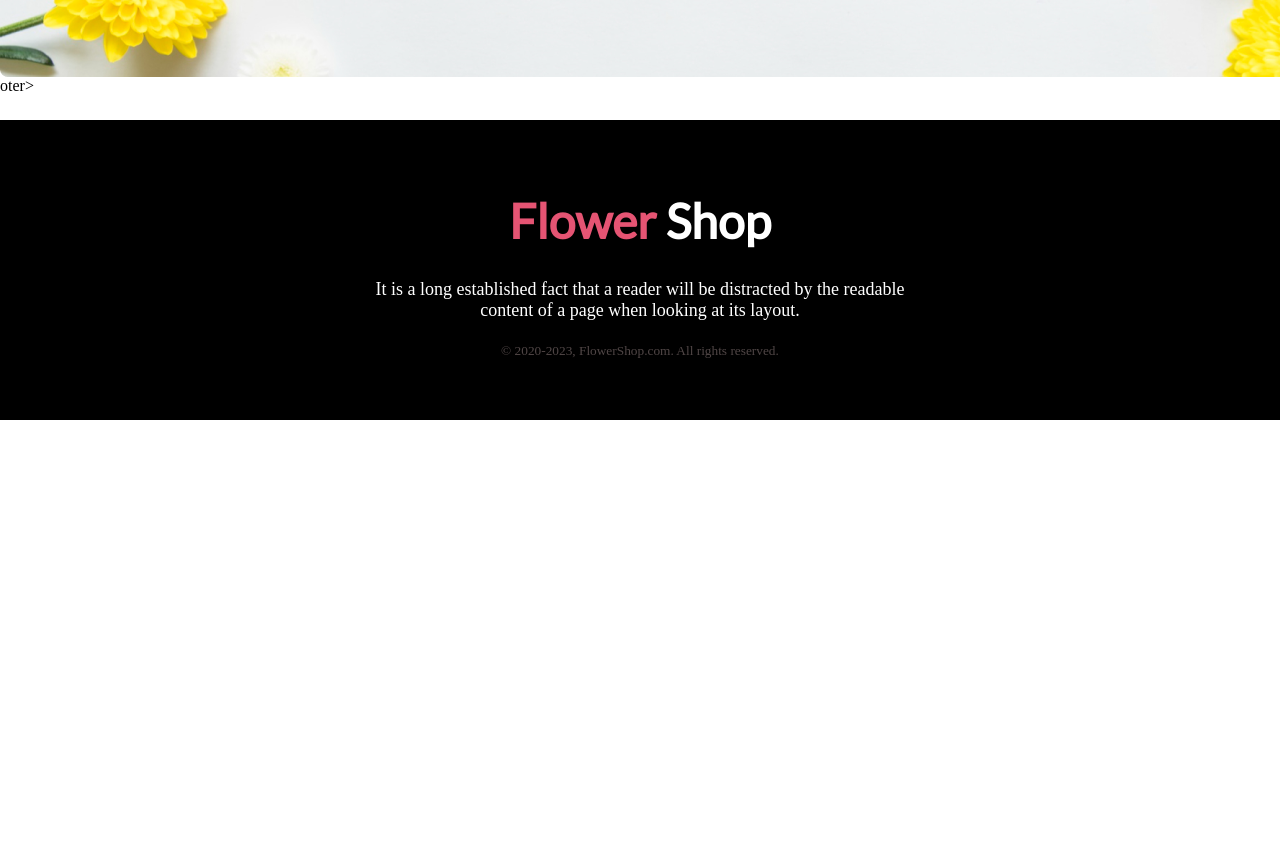
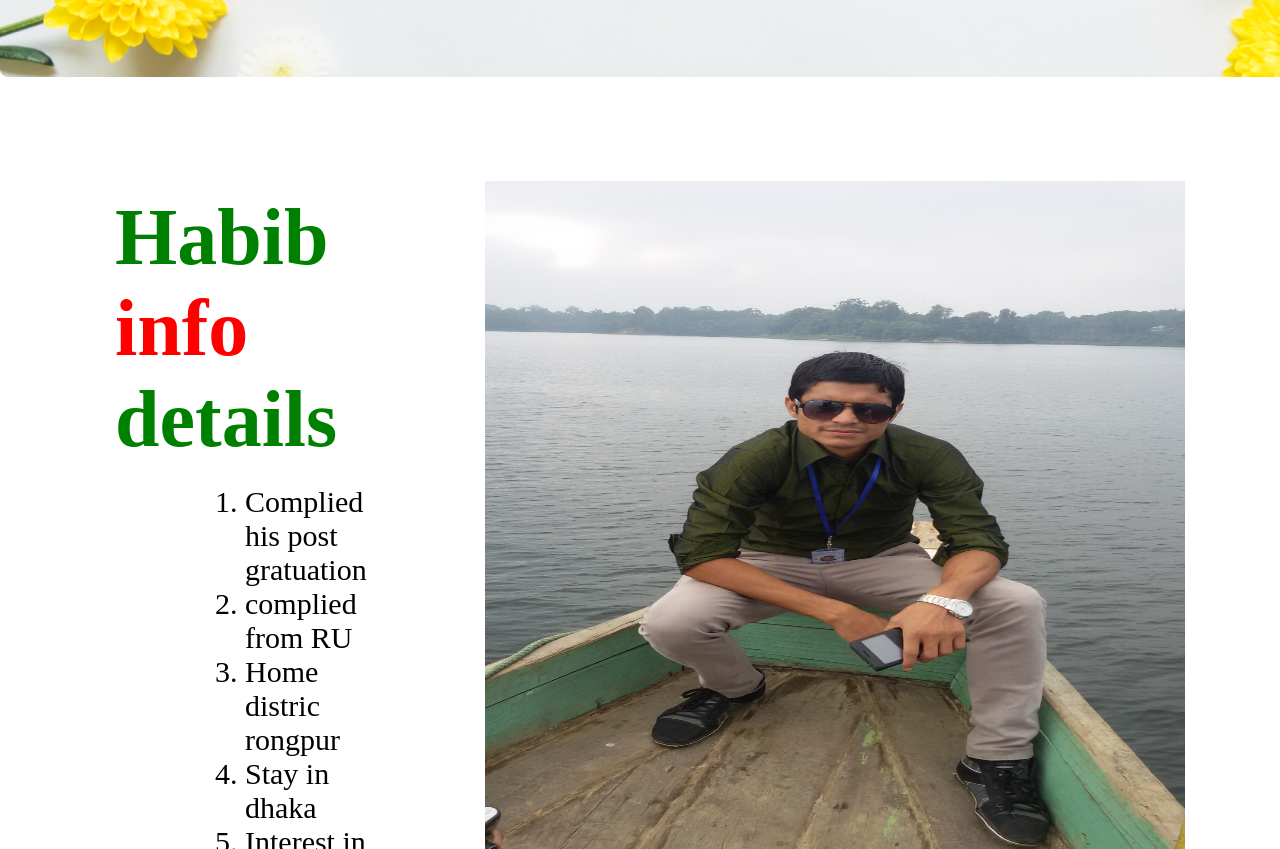
Before and after one commit to Ahasan-09/flower-shop-assignment-main, a plain HTML site: page index.html in a window 1280 px wide. Shown: the part 4040-4889 px from the top of the page. Before the commit the page ends 4460 px from the top, so only its background shows below. Drawn offline with Linux system fonts and the light colour scheme.

Commit message:
last update

```diff
--- a/flower.css
+++ b/flower.css
@@ -165,6 +165,7 @@ background: #E55473;
 color: #FFF;
 text-align: center;
 margin-left: 220px;
+margin-top: 10px;
 }
 
 /* <!-- Instagram section making style --> */
@@ -202,6 +203,7 @@ margin-bottom: 70px;
        height: 64px;
        border-radius: 8px;
        background: #FFF;
+       text-align: center;
 
      }
      .get-title{
@@ -224,6 +226,17 @@ margin-bottom: 70px;
     display: flex;
     gap: 20px;
 }
+/* '''''''''''''''''''''''''''''''' */
+
+.my-fr-profie{
+    dis
+}
+.nice-pic{
+
+    height: 300px;
+    width: 300px;
+}
+
 
  /* footer makes deals style  */
 
--- a/index.html
+++ b/index.html
@@ -8,6 +8,36 @@
     <link href='https://fonts.googleapis.com/css?family=Lato' rel='stylesheet'>
     <style>
 
+.my-fr-profie{
+display: flex;
+justify-content: center;
+align-items: center;
+gap: 100px;
+margin: 45px;
+padding: 50px;
+
+}
+.nice-pic{
+
+    height: 700px;
+    width: 700px;
+}
+
+.fr-title{
+    font-size: 80px;
+    padding: 20px;
+    color:green;
+}
+
+.fr-info{
+
+    font-size: 30px;
+    padding-left: 150px;
+
+}
+.info-co{
+    color: red;
+}
 
     </style>
 </head>
@@ -117,7 +147,23 @@
            </div>
             </div>
            </div>
+                    <!-- my friend details -->
 
+           <div class="my-fr-profie">
+            <div class="fr-details">
+                <h4 class="fr-title">Habib <span class="info-co">info</span> details</h4>
+                <ol class="fr-info">
+                    <li>Complied his post  gratuation</li>
+                    <li> complied from RU</li>
+                    <li>Home distric rongpur</li>
+                    <li> Stay in dhaka</li>
+                    <li> Interest in cricket</li>
+                </ol>
+            </div>
+            <div class="friend-pic">
+                <img class="nice-pic" src="./ab.jpg" alt="">
+            </div>
+           </div>
 
     </main>
     <footer>
```
Also changed, not shown: ab.jpg (added).
